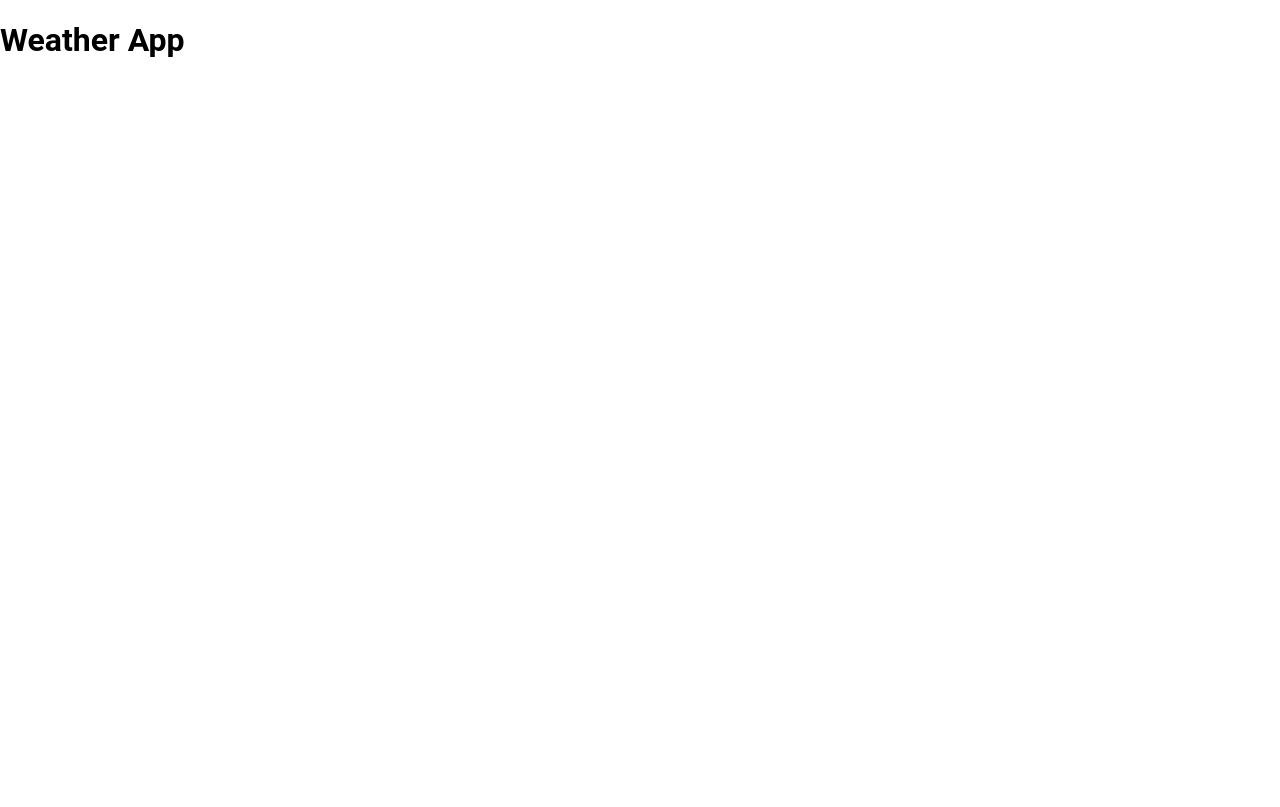
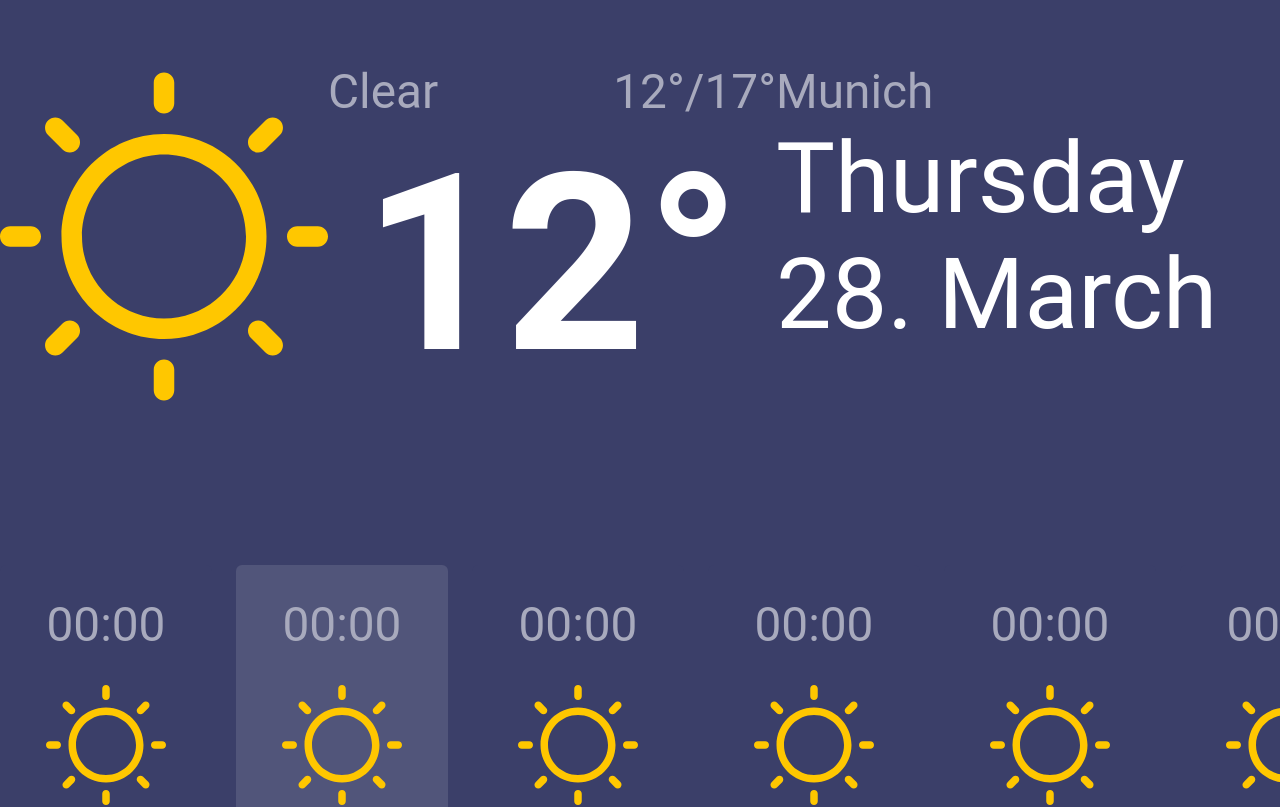
Before and after one commit to bilgeonceken/weather, a React app: page / in a window 1280 px wide. Shown: the top 807 px of the page. Built offline with nearby package versions, Linux system fonts and the light colour scheme.

Commit message:
Forecast :: initial :: main stage

```diff
--- a/src/App.js
+++ b/src/App.js
@@ -1,13 +1,12 @@
 import React from 'react';
+import Forecast from './components/Forecast';
 import { GlobalStyle } from './styles/global';
 
 const App = () => {
   return (
     <div>
       <GlobalStyle />
-      <h1 data-testid="dummyRoot">
-        Weather App
-      </h1>
+      <Forecast />
     </div>
   );
 };
--- /dev/null
+++ b/src/components/Forecast/index.js
@@ -0,0 +1,126 @@
+import React from 'react';
+import styled from 'styled-components';
+import { weatherDataMap, WEATHER_TYPES } from '../../utils/constants';
+import WeatherCard from '../WeatherCard';
+
+const ScForecast = styled.div`
+  color: white;
+
+  .mainWrapper {
+    display: flex;
+    flex-wrap: wrap;
+    justify-content: center;
+    padding: 5% 0;
+    .fcUpper {
+      display: flex;
+      justify-content: space-between;
+      flex-basis: 100%;
+      max-width: 1627px;
+
+      .fcIcon {
+        max-width: 328px;
+      }
+
+      .fcCenter {
+        display: flex;
+        flex-direction: column;
+        max-width: 448px;
+        width: 100%;
+
+        .fcDataUpper {
+          display: flex;
+          flex-wrap: nowrap;
+          justify-content: space-between;
+          font-size: 47.78px;
+          color: #A8AABD;
+        }
+
+        .fcTempCurrent {
+          font-size: 246.512px;
+          font-weight: 700;
+          text-align: center;
+        }
+      }
+
+      .fcRight {
+        display: flex;
+        flex-direction: column;
+
+        .fcLocation {
+          font-size: 47.78px;
+          color: #A8AABD;
+        }
+
+        .fcDate {
+          font-size: 99.068px;
+          max-width: 566px;
+        }
+      }
+    }
+
+    .fcLower {
+      max-height: 410px;
+      margin-top: 156px;
+      display: flex;
+      overflow-x: auto;
+
+      &::-webkit-scrollbar {
+        width: 0;
+      }
+
+      div:not(:last-child) {
+        margin-right: 24px;
+      }
+    }
+  }
+`;
+
+const Forecast = () => {
+  // dummyData
+  const weatherType = WEATHER_TYPES.Clear;
+  const { text, icon } = weatherDataMap[weatherType];
+  const location = 'Munich';
+  const date = 'Thursday 28. March';
+
+  return (
+    <ScForecast>
+      <div className="mainWrapper">
+        <div className="fcUpper">
+          <img className="fcIcon" alt={`${text} Icon`} src={icon} />
+          <div className="fcCenter">
+            <div className="fcDataUpper">
+              <div className="fcWeather">{text}</div>
+              <div className="fcHighLow">{`${'12'}°/${'17'}°`}</div>
+            </div>
+            <div className="fcTempCurrent">
+              {`${'12'}°`}
+            </div>
+          </div>
+          <div className="fcRight">
+            <div className="fcLocation">{location}</div>
+            <div className="fcDate">{date}</div>
+          </div>
+        </div>
+        <div className="fcLower">
+          <WeatherCard />
+          <WeatherCard isActive />
+          <WeatherCard />
+          <WeatherCard />
+          <WeatherCard />
+          <WeatherCard />
+          <WeatherCard />
+          <WeatherCard />
+          <WeatherCard />
+          <WeatherCard />
+          <WeatherCard />
+          <WeatherCard />
+          <WeatherCard />
+          <WeatherCard />
+          <WeatherCard />
+        </div>
+      </div>
+    </ScForecast>
+  );
+};
+
+export default Forecast;
--- a/src/components/WeatherCard.js
+++ b/src/components/WeatherCard.js
@@ -6,7 +6,7 @@ import { weatherDataMap, WEATHER_TYPES } from '../utils/constants';
 const ScWeatherCard = styled.div`
   display: flex;
   flex-direction: column;
-  width: 212px;
+  min-width: 212px;
   height: 400px;
   align-items: center;
   justify-content: space-between;
--- a/src/styles/global.js
+++ b/src/styles/global.js
@@ -11,6 +11,7 @@ export const GlobalStyle = createGlobalStyle`
 
   body {
     margin: 0;
+    background: #3B3F69;
     /* https://css-tricks.com/snippets/css/system-font-stack/ */
     font-family: Roboto, -apple-system, BlinkMacSystemFont, "Segoe UI", Roboto, Helvetica, Arial, sans-serif, "Apple Color Emoji", "Segoe UI Emoji", "Segoe UI Symbol";
   }
```
